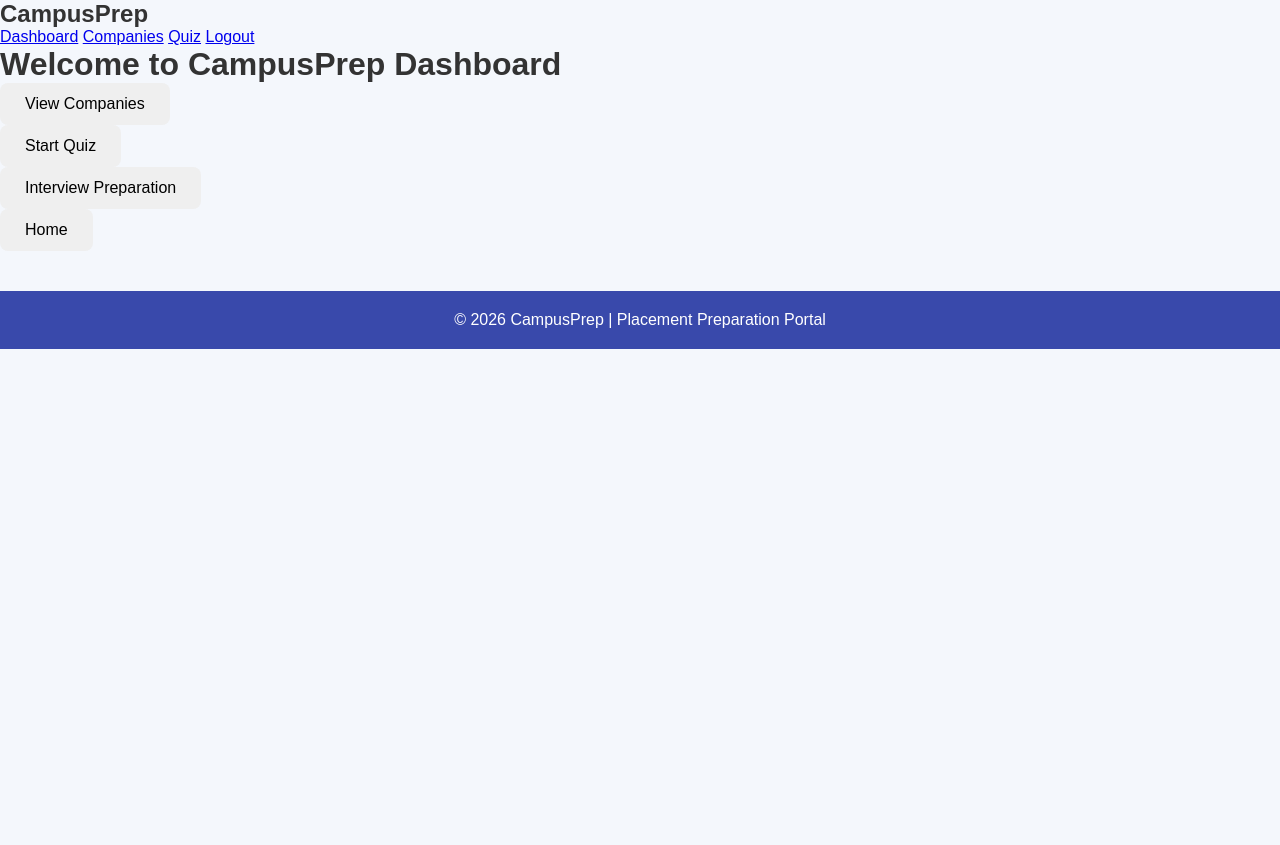
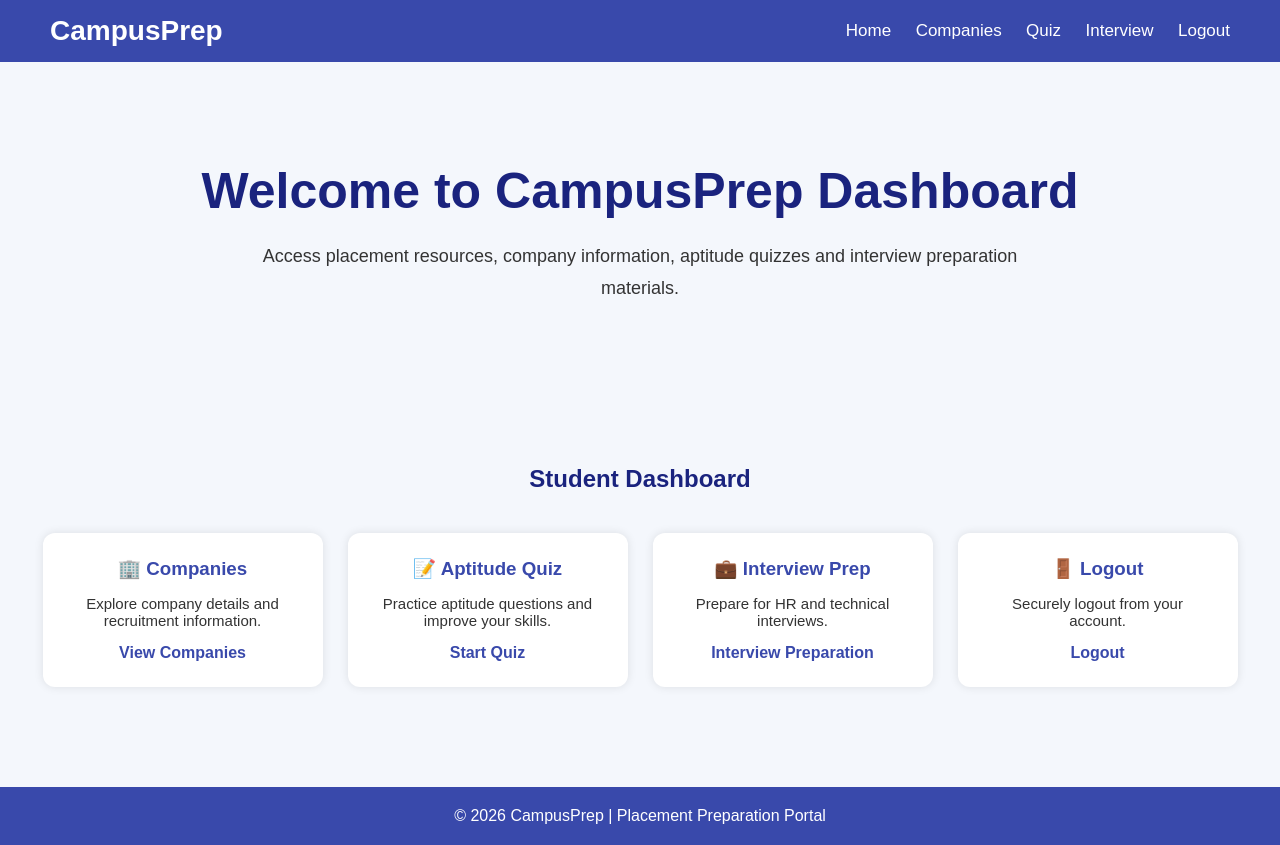
Before and after one commit to swaralidevkar6-creator/CampusPrep, a Flask app: page /dashboard in a window 1280 px wide. Before the commit the page ends 349 px from the top, so only its background shows below. Run offline with Flask 3, Linux system fonts and the light colour scheme.

Commit message:
Professional dashboard design

```diff
--- a/templates/dashboard.html
+++ b/templates/dashboard.html
@@ -1,43 +1,74 @@
 <!DOCTYPE html>
-<html>
+<html lang="en">
+
 <head>
-    <title>Dashboard</title>
+    <meta charset="UTF-8">
+    <meta name="viewport" content="width=device-width, initial-scale=1.0">
+    <title>CampusPrep Dashboard</title>
     <link rel="stylesheet" href="{{ url_for('static', filename='style.css') }}">
 </head>
+
 <body>
-    <nav>
-    <h2>CampusPrep</h2>
 
-    <a href="/dashboard">Dashboard</a>
-    <a href="/companies">Companies</a>
-    <a href="/quiz">Quiz</a>
-    <a href="/logout">Logout</a>
+<nav class="navbar">
+
+    <div class="logo">CampusPrep</div>
+
+    <div class="nav-links">
+        <a href="/">Home</a>
+        <a href="/companies">Companies</a>
+        <a href="/quiz">Quiz</a>
+        <a href="/interview">Interview</a>
+        <a href="/logout">Logout</a>
+    </div>
+
 </nav>
 
-<div class="container">
+<section class="hero">
 
-<h1>Welcome to CampusPrep Dashboard</h1>
+    <h1>Welcome to CampusPrep Dashboard</h1>
 
-<a href="/companies">
-<button>View Companies</button>
-</a>
+    <p>
+        Access placement resources, company information,
+        aptitude quizzes and interview preparation materials.
+    </p>
 
-<br>
+</section>
 
-<a href="/quiz">
-<button>Start Quiz</button>
-</a>
+<section class="features">
 
-<br>
-<a href="/interview">
-    <button>Interview Preparation</button>
-</a>
-<br>
-<a href="/">
-<button>Home</button>
-</a>
+    <h2>Student Dashboard</h2>
 
-</div>
+    <div class="feature-container">
+
+        <div class="feature-card">
+            <h3>🏢 Companies</h3>
+            <p>Explore company details and recruitment information.</p>
+            <a href="/companies">View Companies</a>
+        </div>
+
+        <div class="feature-card">
+            <h3>📝 Aptitude Quiz</h3>
+            <p>Practice aptitude questions and improve your skills.</p>
+            <a href="/quiz">Start Quiz</a>
+        </div>
+
+        <div class="feature-card">
+            <h3>💼 Interview Prep</h3>
+            <p>Prepare for HR and technical interviews.</p>
+            <a href="/interview">Interview Preparation</a>
+        </div>
+
+        <div class="feature-card">
+            <h3>🚪 Logout</h3>
+            <p>Securely logout from your account.</p>
+            <a href="/logout">Logout</a>
+        </div>
+
+    </div>
+
+</section>
+
 <footer>
     <p>© 2026 CampusPrep | Placement Preparation Portal</p>
 </footer>
```
